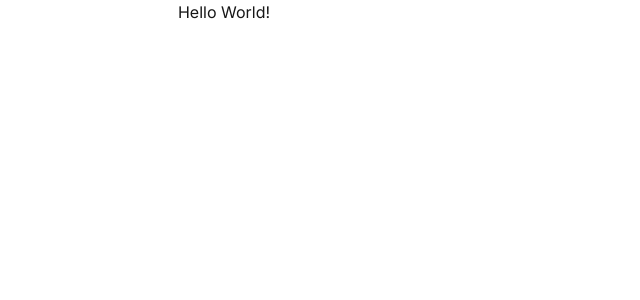
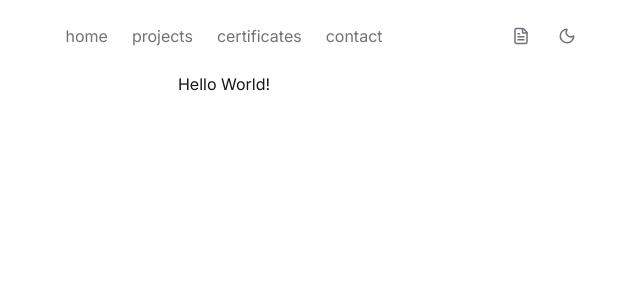
Before and after one commit to Deqii/portfolio, a Next.js app: page / in a window 1280 px wide. Shown: the top 300 px of the page, without its empty margins (416-1056 px from the left). Built offline with nearby package versions, Linux system fonts and the light colour scheme.

Commit message:
feat(layout): build navbar component

```diff
--- a/app/layout.tsx
+++ b/app/layout.tsx
@@ -1,5 +1,7 @@
 import type { Metadata } from "next";
 import { Inter, JetBrains_Mono } from "next/font/google";
+
+import Navbar from "@/components/Navbar";
 import "./globals.css";
 
 const inter = Inter({
@@ -23,7 +25,10 @@ export default function RootLayout({ children }: LayoutProps<"/">) {
       lang="en"
       className={`${inter.variable} ${jetbrainsMono.variable} h-full antialiased`}
     >
-      <body className="min-h-full flex flex-col">{children}</body>
+      <body className="min-h-full flex flex-col" suppressHydrationWarning>
+        <Navbar />
+        {children}
+      </body>
     </html>
   );
 }
--- /dev/null
+++ b/components/Navbar.tsx
@@ -0,0 +1,94 @@
+"use client";
+
+import { useState } from "react";
+import Link from "next/link";
+import { FileText, Moon, Menu, X } from "lucide-react";
+import Container from "@/components/Container";
+
+const NAV_LINKS = [
+  { href: "/", label: "home" },
+  { href: "/projects", label: "projects" },
+  { href: "/certificates", label: "certificates" },
+  { href: "/contact", label: "contact" },
+];
+
+export default function Navbar() {
+  const [isOpen, setIsOpen] = useState(false);
+
+  return (
+    <div className="w-full">
+      <Container>
+        <nav className="relative w-full flex items-center justify-center py-6">
+          <div className="hidden sm:flex gap-6">
+            {NAV_LINKS.map((link) => (
+              <Link
+                key={link.href}
+                href={link.href}
+                className="text-body-md text-text-muted hover:text-on-surface transition-colors"
+              >
+                {link.label}
+              </Link>
+            ))}
+          </div>
+
+          <div className="absolute right-0 flex items-center gap-3">
+            <button
+              type="button"
+              aria-label="Resume"
+              className="hidden sm:inline-flex rounded p-2 text-text-muted hover:bg-surface-container hover:text-on-surface cursor-pointer transition-colors"
+            >
+              <FileText size={18} />
+            </button>
+            <button
+              type="button"
+              aria-label="Toggle dark mode"
+              className="hidden sm:inline-flex rounded p-2 text-text-muted hover:bg-surface-container hover:text-on-surface cursor-pointer transition-colors"
+            >
+              <Moon size={18} />
+            </button>
+
+            <button
+              type="button"
+              aria-label="Toggle menu"
+              onClick={() => setIsOpen(!isOpen)}
+              className="sm:hidden rounded p-2 text-text-muted hover:bg-surface-container cursor-pointer transition-colors"
+            >
+              {isOpen ? <X size={20} /> : <Menu size={20} />}
+            </button>
+          </div>
+        </nav>
+
+        {isOpen && (
+          <div className="sm:hidden flex flex-col gap-4 pb-6">
+            {NAV_LINKS.map((link) => (
+              <Link
+                key={link.href}
+                href={link.href}
+                onClick={() => setIsOpen(false)}
+                className="text-body-md text-text-muted hover:text-on-surface transition-colors"
+              >
+                {link.label}
+              </Link>
+            ))}
+            <div className="flex items-center gap-3 pt-2">
+              <button
+                type="button"
+                aria-label="Resume"
+                className="rounded p-2 text-text-muted hover:bg-surface-container hover:text-on-surface cursor-pointer transition-colors"
+              >
+                <FileText size={18} />
+              </button>
+              <button
+                type="button"
+                aria-label="Toggle dark mode"
+                className="rounded p-2 text-text-muted hover:bg-surface-container hover:text-on-surface cursor-pointer transition-colors"
+              >
+                <Moon size={18} />
+              </button>
+            </div>
+          </div>
+        )}
+      </Container>
+    </div>
+  );
+}
```
